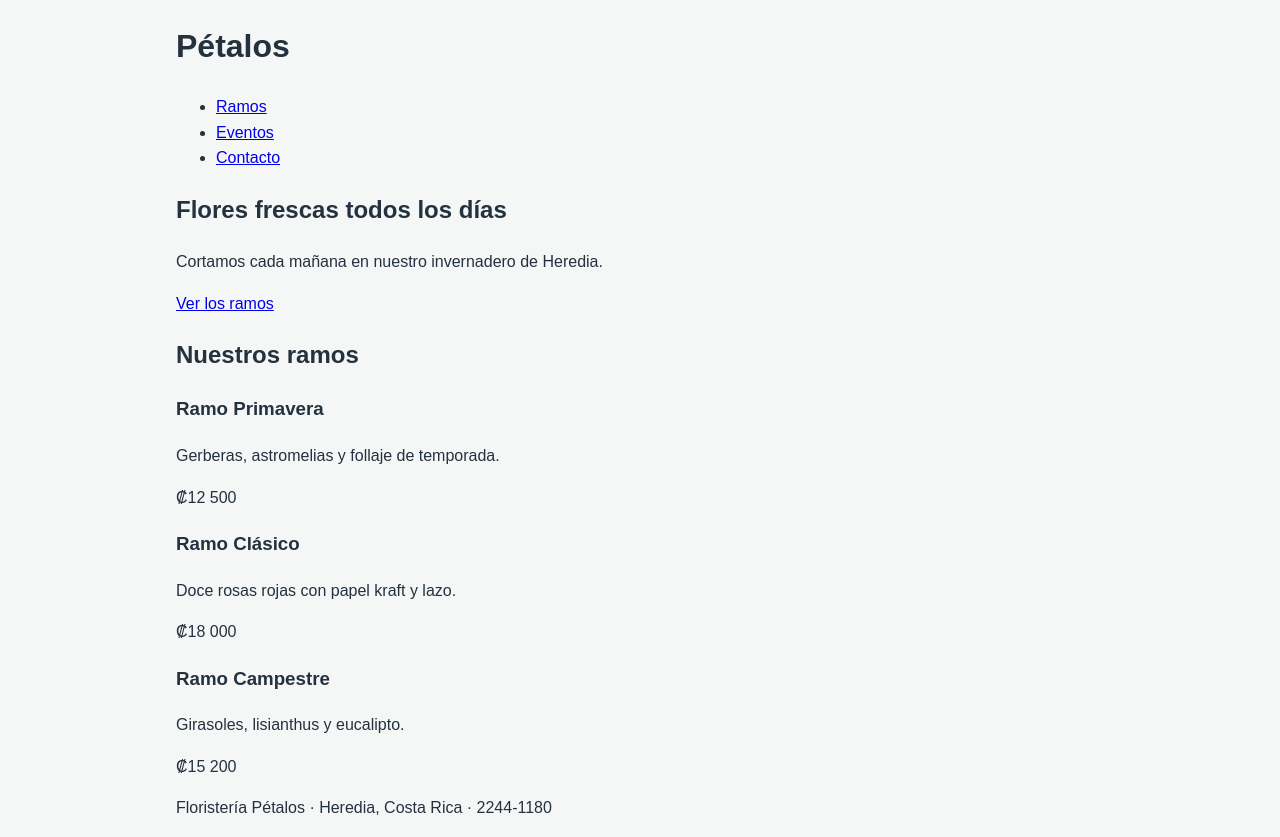
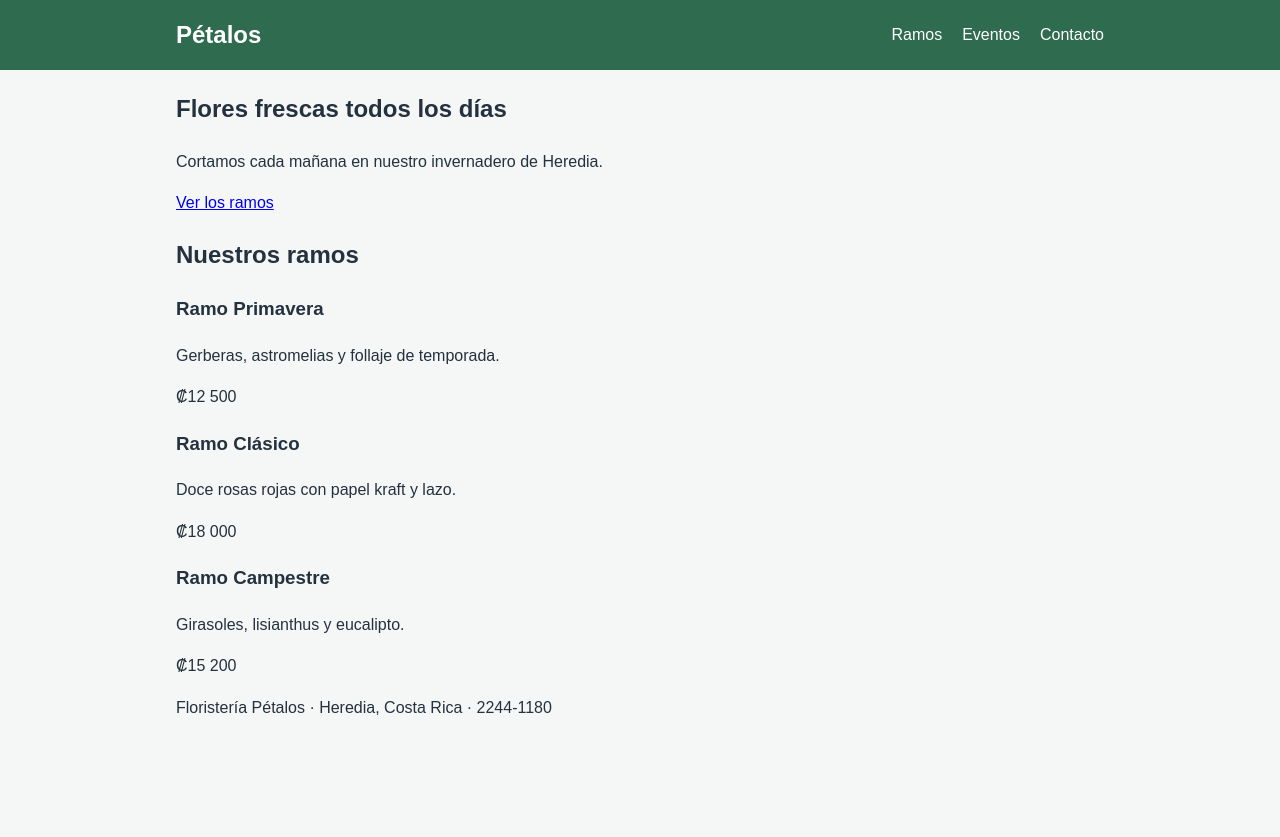
Before and after one commit to Gabriel96-G/laboratorio-diagnostico, a plain HTML site: page parte1/index.html in a window 1280 px wide. After the commit the page ends 800 px from the top, so only its background shows below. Drawn offline with Linux system fonts and the light colour scheme.

Commit message:
Da estilo a la barra de navegacion con Flexbox

```diff
--- a/parte1/estilos.css
+++ b/parte1/estilos.css
@@ -27,3 +27,40 @@
     margin: 0 auto;
     padding: 0 1rem;
 }
+
+
+.barra {
+    background: var(--verde);
+    color: #ffffff;
+    padding: 1rem 0;
+}
+
+.barra .contenedor {
+    display: flex;
+    align-items: center;
+    justify-content: space-between;
+    flex-wrap: wrap;
+    gap: 0.5rem;
+}
+
+.marca {
+    font-size: 1.5rem;
+    margin: 0;
+}
+
+.menu {
+    display: flex;
+    list-style: none;
+    margin: 0;
+    padding: 0;
+    gap: 1.25rem;
+}
+
+.menu a {
+    color: #ffffff;
+    text-decoration: none;
+}
+
+.menu a:hover {
+    text-decoration: underline;
+}
```
